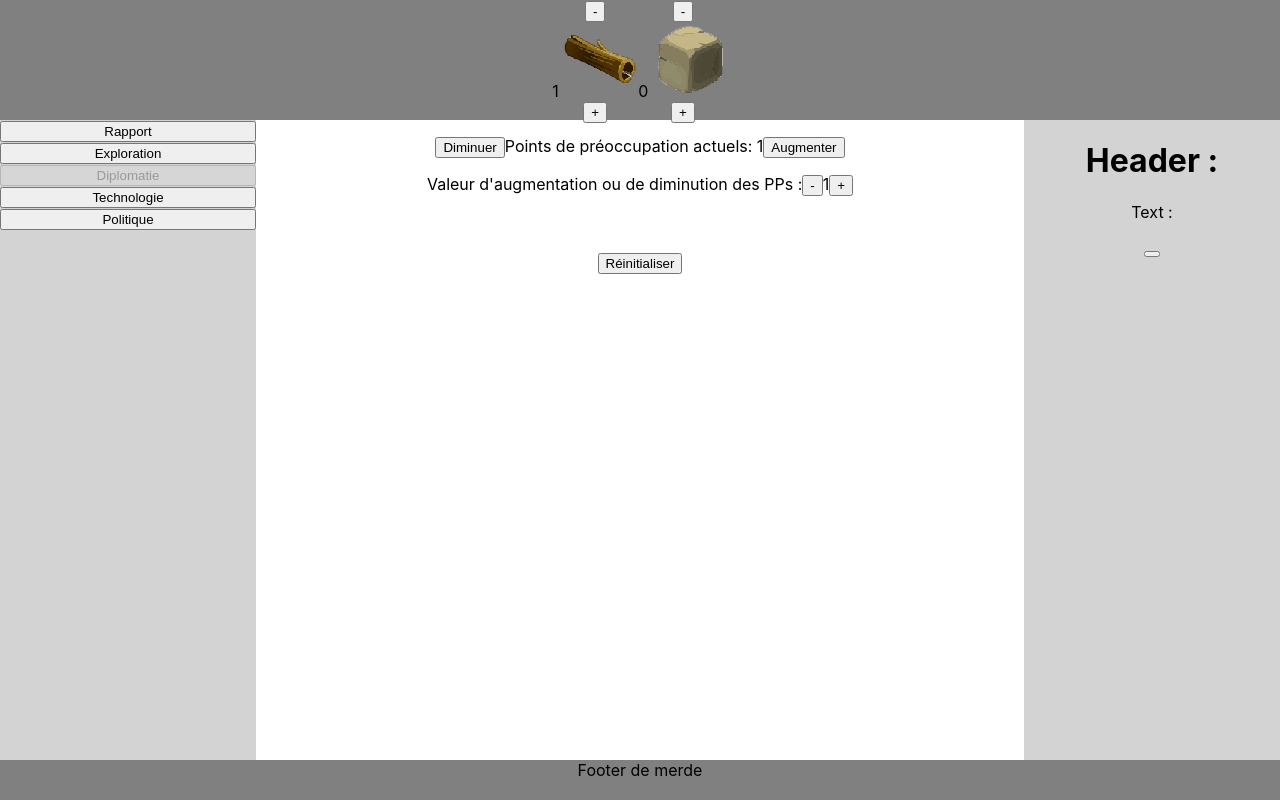
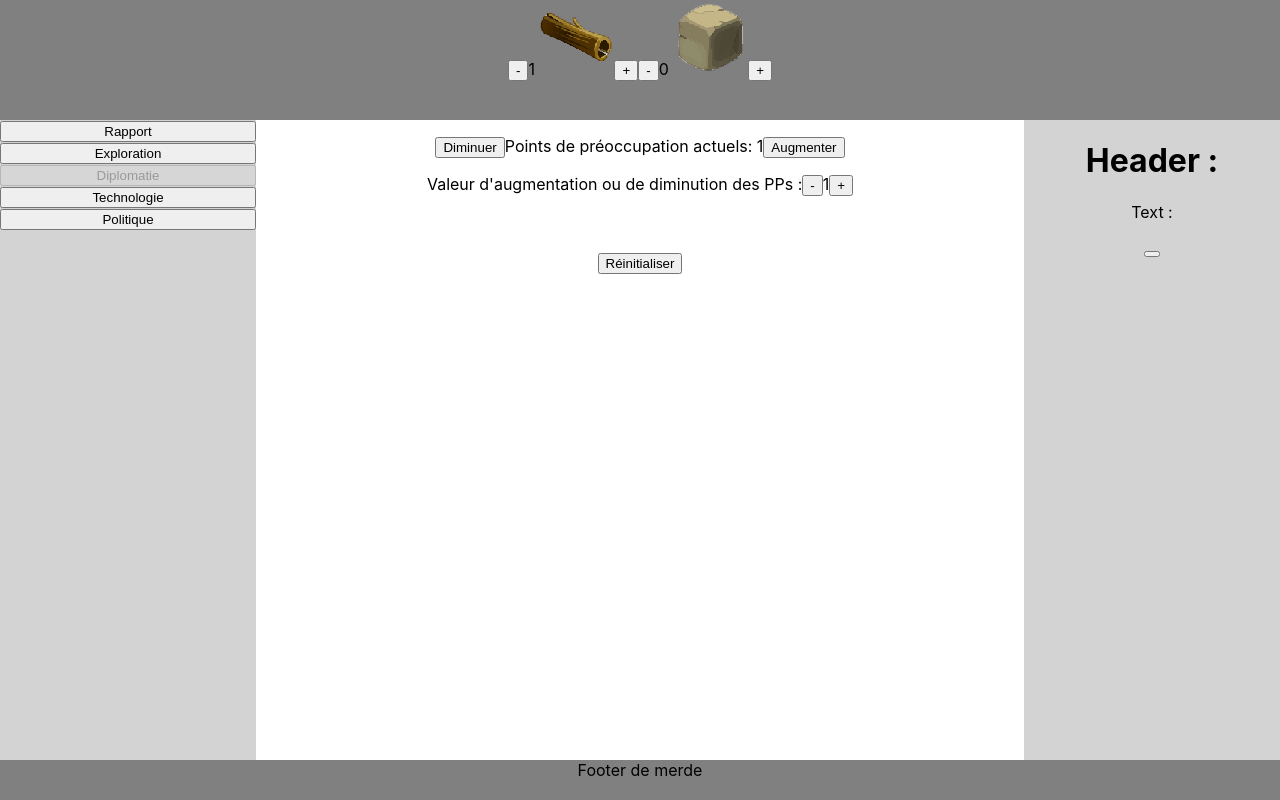
Before and after one commit to FRosay/projet-kiwi, a React (Create React App) app: page / in a window 1280 px wide. Built offline with nearby package versions, Linux system fonts and the light colour scheme.

Commit message:
did SingleResource as a function instead of a class

```diff
--- a/src/components/player/player-store.js
+++ b/src/components/player/player-store.js
@@ -5,6 +5,7 @@ const initialState = { preoccupationPoints: 1, resources: [{ name: 'bois', type:
 
 const playerReducer = (state, action) => {
     let newResources = state.resources
+    console.log(newResources[0])
     if (action.resource === 'bois') {
         switch(action.type) {
             case 'increment':
--- a/src/components/resource/resources-view.js
+++ b/src/components/resource/resources-view.js
@@ -11,11 +11,7 @@ function ResourcesView() {
       <div id="resources-view-div">
           { state.resources.map((resource, index) => {
               return (
-                <div>
-                  <button onClick={() => dispatch({ resource: resource.name, type: 'decrement' })}>-</button>
-                  <SingleResource key= { index } name= { resource.name } type= { resource.type } quantity= { resource.quantity } isUnique= { resource.isUnique} shortVersion= { true } />
-                  <button onClick={() => dispatch({ resource: resource.name, type: 'increment' })}>+</button>
-                </div>
+                <SingleResource key= { index } name= { resource.name } type= { resource.type } quantity= { resource.quantity } isUnique= { resource.isUnique} shortVersion= { true } dispatch= { dispatch } />
               )
           })}
           <br/>
--- a/src/components/resource/single-resource.js
+++ b/src/components/resource/single-resource.js
@@ -1,41 +1,35 @@
-import React from 'react';
+import React, { useState } from 'react';
 
 
-class SingleResource extends React.Component {
+function SingleResource(props) {
 
-  constructor(props) {
+  const [resource, setResource] = useState({  name: props.name,
+                                              type: props.type,
+                                              quantity: props.quantity,
+                                              isUnique: props.isUnique,
+                                              shortVersion: props.shortVersion,
+                                              imagePath: require('../../assets/images/'+props.name+'.png') });
 
-    super(props)
-    this.state = {
-      name: this.props.name,
-      type: this.props.type,
-      quantity: this.props.quantity,
-      isUnique: this.props.isUnique,
-      shortVersion: this.props.shortVersion,
-      imagePath: '/images/'+this.props.name+'.png',
-    }
-
-  }
-
-  render () {
-    if (this.state.shortVersion===true) {
+  if (resource.shortVersion===true) {
+    console.log(props.quantity)
     return (
       <div id="resource-div">
-          { this.state.quantity } <img alt={ this.state.name } src= { this.state.imagePath }></img>
+        <button onClick={() => props.dispatch({ resource: resource.name, type: 'decrement' })}>-</button>
+        { resource.quantity } <img alt={ resource.name } src= { resource.imagePath }></img>
+        <button onClick={() => props.dispatch({ resource: resource.name, type: 'increment' })}>+</button>
       </div>
     )
   } else {
     return (
       <div id="resource-div">
-            <p>Nom : { this.state.name }</p>
-            <p>Type de la ressource : { this.state.type }</p>
-            <p>Quantité acquise : { this.state.quantity }</p>
-            <p>Ressource unique : { this.state.isUnique ? 'Oui' : 'Non' }</p>
+          <p>Nom : { resource.name }</p>
+          <p>Type de la ressource : { resource.type }</p>
+          <p>Quantité acquise : { resource.quantity }</p>
+          <p>Ressource unique : { resource.isUnique ? 'Oui' : 'Non' }</p>
           <br/>
       </div>
     )
   }
 }
-}
 
 export default SingleResource;
```
Also changed, not shown: src/assets/images/bois.png (renamed from public/images/bois.png), src/assets/images/pierre.png (renamed from public/images/pierre.png). Lines whose indentation alone changed are shown as unchanged.
